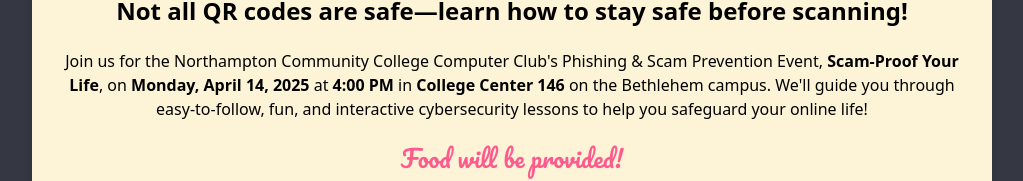
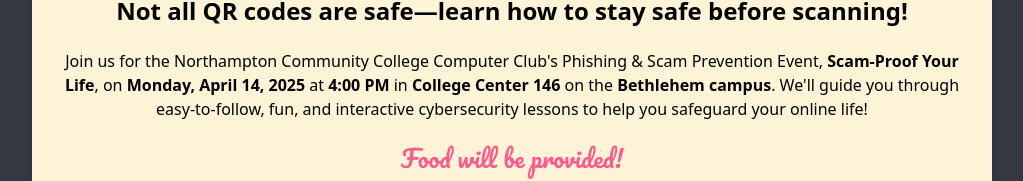
Before and after one commit to raymondcastro-hub/scam-proof-your-life-v2, an Angular app: page / in a window 1280 px wide. Shown: the part 140-321 px from the top of the page, without its empty margins (128-1151 px from the left). Built offline with nearby package versions, Linux system fonts and the light colour scheme.

Commit message:
Bold "Bethlehem campus" in event text

```diff
--- a/src/app/app.html
+++ b/src/app/app.html
@@ -12,7 +12,7 @@
     Join us for the Northampton Community College Computer Club's
     Phishing & Scam Prevention Event, <b>Scam-Proof Your Life</b>,
     on <b>Monday, April 14, 2025</b> at <b>4:00 PM</b> in
-    <b>College Center 146</b> on the Bethlehem campus. We'll guide
+    <b>College Center 146</b> on the <b>Bethlehem campus</b>. We'll guide
     you through easy-to-follow, fun, and interactive cybersecurity
     lessons to help you safeguard your online life!
   </p>
```
